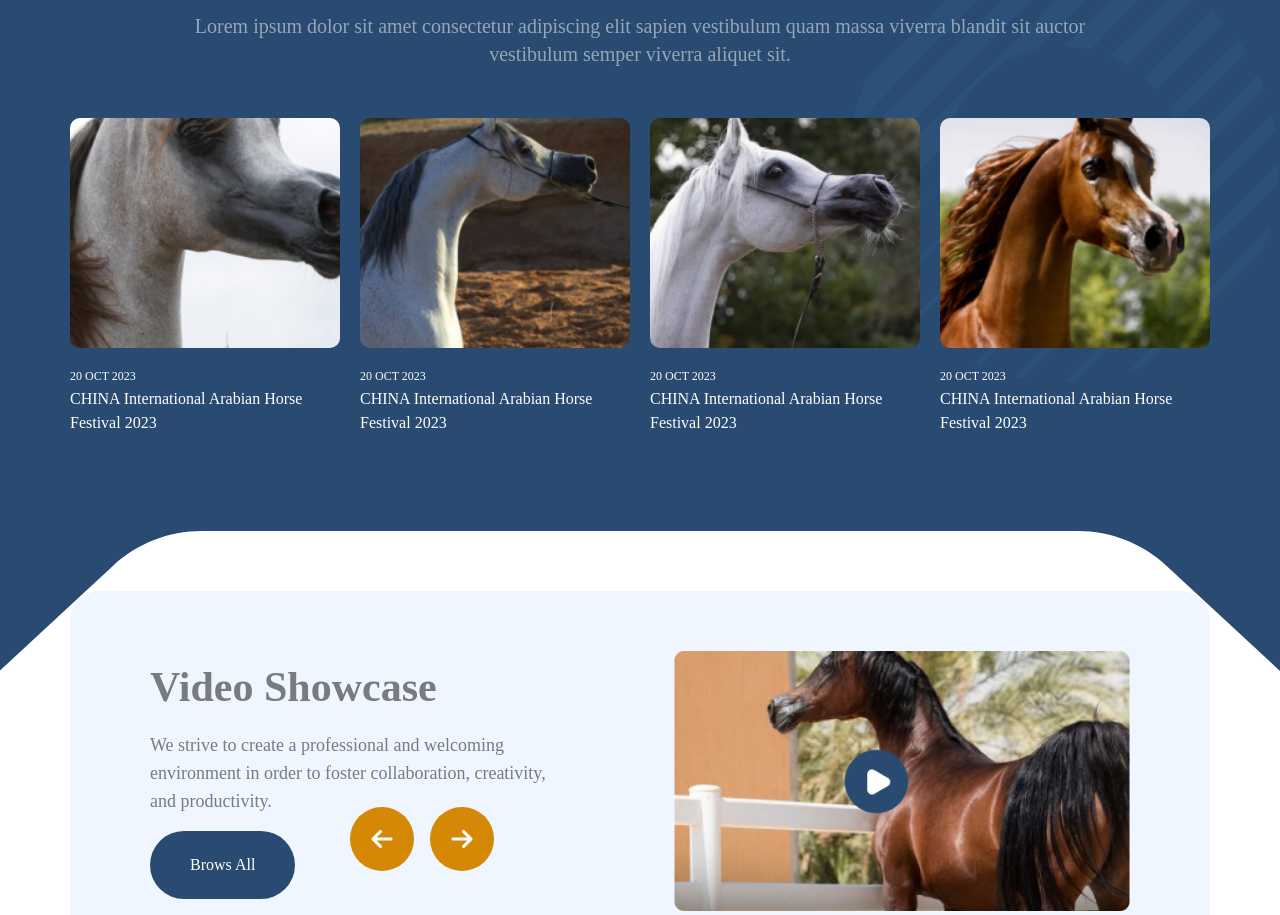
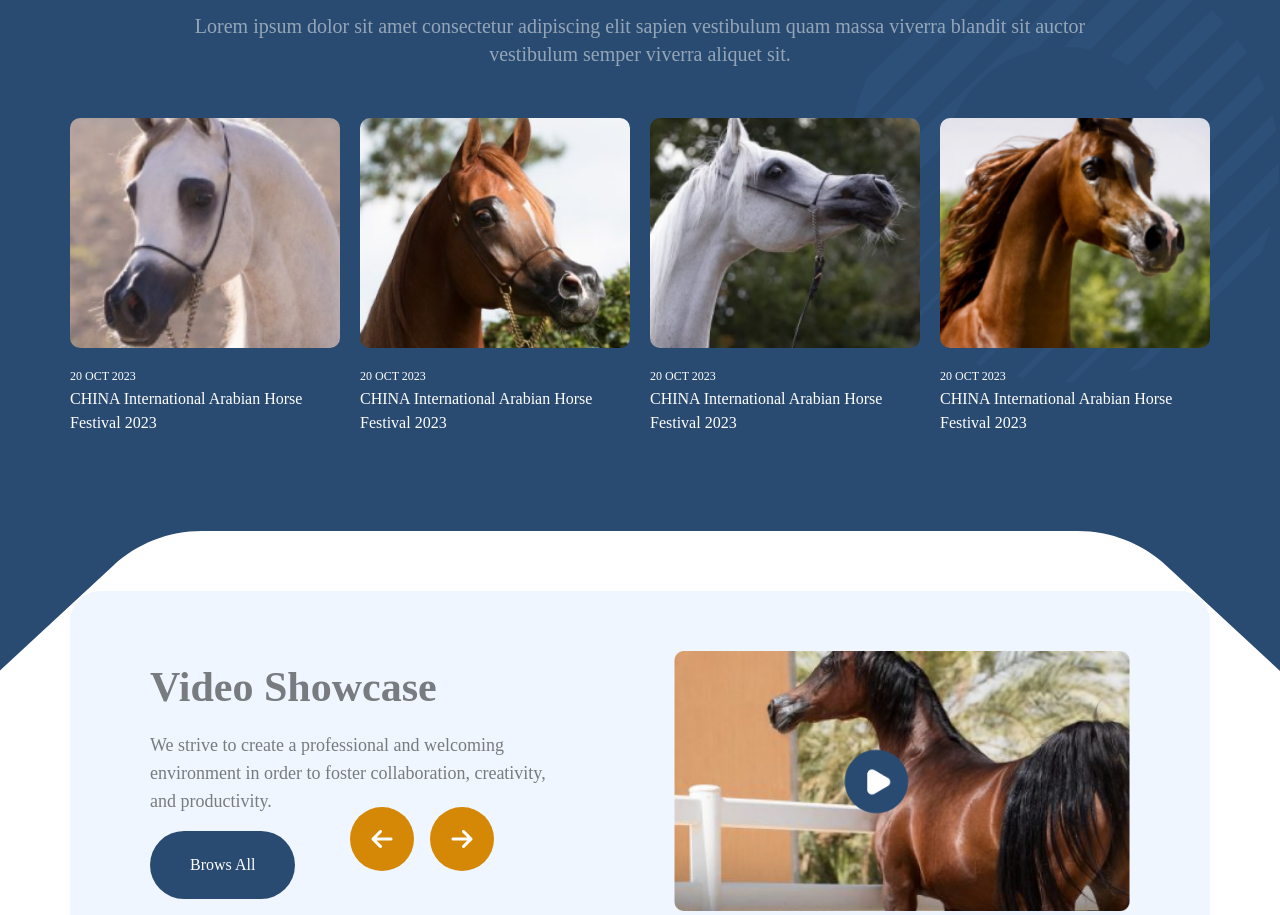
Before and after one commit to hendawee/Top-Arabians, a plain HTML site: page index.html in a window 1280 px wide. Shown: the part 1806-2721 px from the top of the page. Drawn offline with Linux system fonts and the light colour scheme; a web font is replaced by a local one.

Commit message:
corrected version

```diff
--- a/index.html
+++ b/index.html
@@ -434,12 +434,12 @@
             </div>
             <div class="broadcast-list-itms">
               <a href="#" class="broadcast-itm" data-aos="zoom-in-up" data-aos-delay="100">
-                <img src="images/Rectangle 23-4.png" alt="" />
+                <img src="images/Rectangle 27.png" alt="" />
                 <span class="date"> 20 OCT 2023 </span>
                 <p>CHINA International Arabian Horse Festival 2023</p>
               </a>
               <a href="#" class="broadcast-itm" data-aos="zoom-in-up" data-aos-delay="200">
-                <img src="images/Rectangle 23-3.png" alt="" />
+                <img src="images/Rectangle 26.png" alt="" />
                 <span class="date"> 20 OCT 2023 </span>
                 <p>CHINA International Arabian Horse Festival 2023</p>
               </a>
```
Also changed, not shown: 1 other file.
